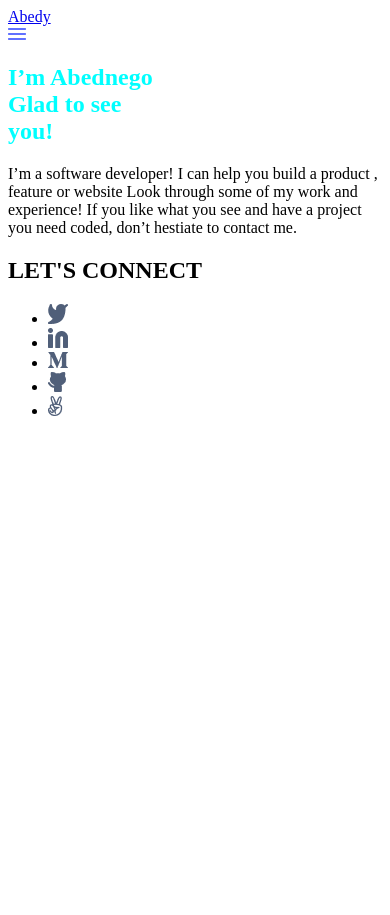
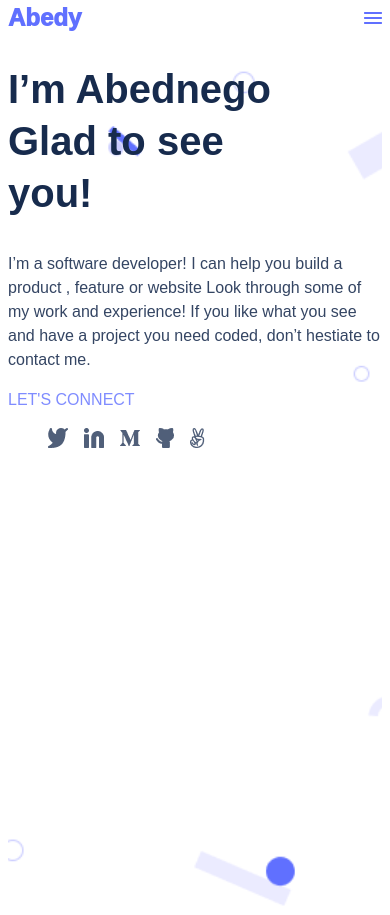
Before and after one commit to AbednegoKibitok/module1microverse, a website: page index.html in a window 390 px wide. Before the commit the page ends 844 px from the top, so only its background shows below. Drawn offline with Linux system fonts and the light colour scheme.

Commit message:
Modify styles.css

```diff
--- a/styles.css
+++ b/styles.css
@@ -1,3 +1,61 @@
-h1 {
-  color: #0ff;
+@media screen and (max-width: 768px) {
+  .headline {
+    height: 100vh;
+    margin: 0;
+    background-image: url(icons/header-shapes\ mobile.png);
+    background-size: cover;
+    background-position: center;
+  }
+
+  header {
+    top: 44px;
+    bottom: 0;
+    display: flex;
+    justify-content: space-between;
+    align-items: center;
+  }
+
+  .myLogo {
+    color: #6070ff;
+    font-family: 'Poppins', Arial, Helvetica, sans-serif;
+    font-style: normal;
+    font-weight: 1000;
+    font-size: 24px;
+    line-height: 20px;
+    text-decoration: none;
+  }
+
+  .heading {
+    color: #172b4d;
+    font-family: 'Poppins', Arial, Helvetica, sans-serif;
+    font-style: normal;
+    font-weight: 700;
+    font-size: 40px;
+    line-height: 52px;
+  }
+
+  main {
+    color: #344563;
+    font-family: 'Poppins', Arial, Helvetica, sans-serif;
+    font-style: normal;
+    font-weight: 400;
+    font-size: 16px;
+    line-height: 24px;
+  }
+
+  .connect {
+    color: #7f8cff;
+    font-family: 'Poppins', Arial, Helvetica, sans-serif;
+    font-style: normal;
+    font-weight: 500;
+    font-size: 16px;
+    line-height: 24px;
+  }
+
+  .social {
+    display: flex;
+    align-items: center;
+    gap: 16px;
+    list-style-type: none;
+  }
 }
```
